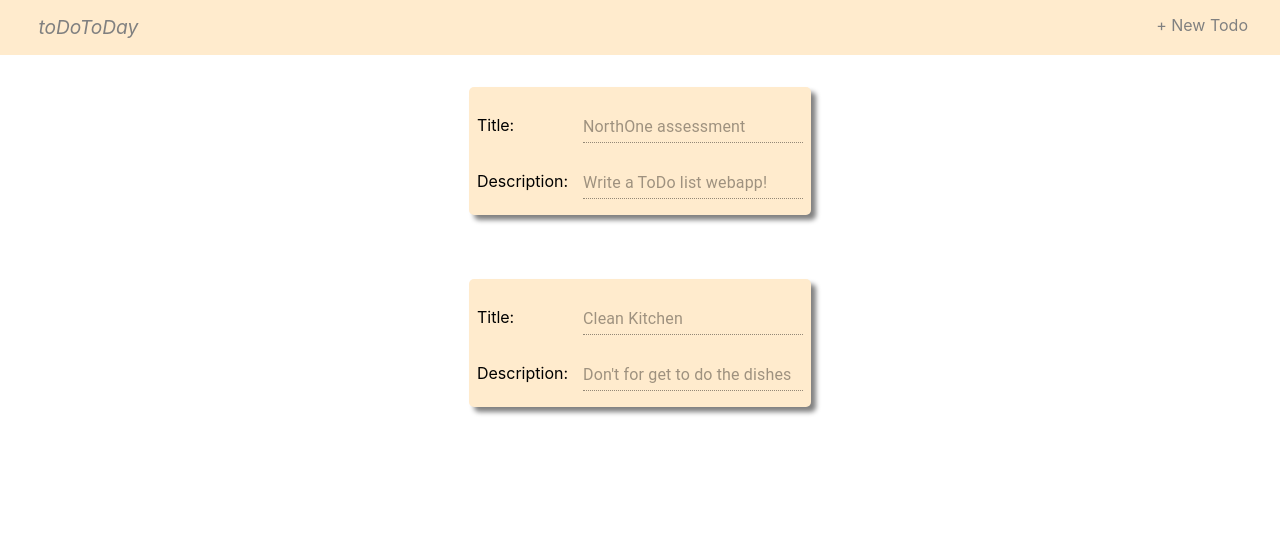
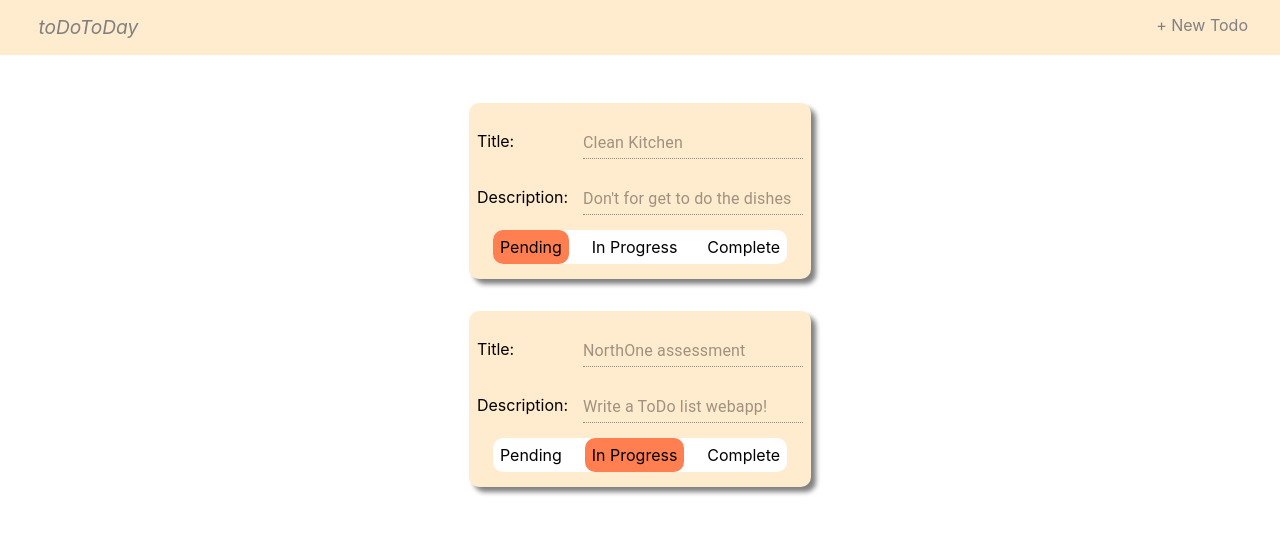
Before and after one commit to ojripley/todoList, a React (Create React App) app in the folder client/: page / in a window 1280 px wide. Shown: the top 534 px of the page. Built offline with nearby package versions, Linux system fonts and the light colour scheme.

Commit message:
fix order of displayed todo cards

```diff
--- a/client/src/App.js
+++ b/client/src/App.js
@@ -1,4 +1,4 @@
-import React, { useState } from 'react';
+import React, { useState, useEffect } from 'react';
 
 import Nav from './components/Nav';
 import Category from './components/Category';
@@ -9,36 +9,47 @@ import './styles/App.scss';
 
 function App() {
 
-  const placeHolderToDos = [
-    {
+  const placeHolderToDos = {
+    1: {
       id: 1,
       title: 'NorthOne assessment',
       description: 'Write a ToDo list webapp!',
       due: 'placeholder',
-      status: 'in progress',
+      status: 'In Progress',
       tags: ['programming']
     },
-    {
+    2: {
       id: 2,
       title: 'Clean Kitchen',
       description: 'Don\'t for get to do the dishes',
       due: 'placeholder',
-      status: 'pending',
+      status: 'Pending',
       tags: ['household']
     }
-  ];
+  };
 
   const [categories, setCategories] = useState([{title: 'cleaning'}, {title: 'work'}]);
 
   const [toDos, setToDos] = useState(placeHolderToDos);
+  const [toDoCount, setToDoCount] = useState(Object.keys(toDos).length);
 
-  const toDoComponents = toDos.map(todo => {
-    return <Todo title={todo.title} description={todo.description}></Todo>;
+  const toDoComponents = Object.keys(toDos).map(key => {
+    // console.log(todo.id);
+    return <Todo
+      title={toDos[key].title}
+      description={toDos[key].description}
+      status={toDos[key].status}
+      ></Todo>;
   });
+
+  useEffect(() => {
+    console.log(toDoComponents);
+    console.log(toDoCount);
+  }, [toDos]);
 
   return (
     <>
-      <Nav setToDos={setToDos} toDos={toDos}></Nav>
+      <Nav setToDos={setToDos} toDos={toDos} toDoCount={toDoCount} setToDoCount={setToDoCount}></Nav>
       <div id={'app'}>
         {toDoComponents}
       </div>
--- a/client/src/components/EditableText.js
+++ b/client/src/components/EditableText.js
@@ -3,12 +3,13 @@ import TextField from "@material-ui/core/TextField";
 
 export default function EditableText(props) {
 
-  const [text, setText] = useState(props.text || '');
+  const [text, setText] = useState(props.text || props.defaultText);
   const [editMode, setEditMode] = useState(false);
   const [mouseOver, setMouseOver] = useState(false);
 
   const handleChange = event => {
     setText(event.target.value);
+    props.setValue(event.target.value);
   };
 
   const handleMouseEnter= () => {
@@ -46,7 +47,6 @@ export default function EditableText(props) {
     }
   };
 
-
   return (
     <div
       onMouseEnter={handleMouseEnter}
--- a/client/src/components/Nav.js
+++ b/client/src/components/Nav.js
@@ -5,15 +5,25 @@ import '../styles/Nav.scss';
 export default function Nav(props) {
 
   const handleNewToDo = () => {
+    const id = props.toDoCount + 1;
+    props.setToDoCount(props.toDoCount + 1);
+
     const newToDo = {
-      id: 0,
+      id: id,
       title: '',
       description: '',
+      status: 'Pending',
       due: '',
       tags: []
     };
 
-    props.setToDos(prev => [...prev, newToDo]);
+    const tempToDos = props.toDos;
+
+    console.log(tempToDos);
+
+    tempToDos[id] = newToDo;
+
+    props.setToDos({...tempToDos});
   }
 
   return(
--- a/client/src/components/Todo.js
+++ b/client/src/components/Todo.js
@@ -1,23 +1,39 @@
-import React, { useState } from 'react';
+import React, { useState, useEffect } from 'react';
 
 import EditableText from './EditableText';
 
 import '../styles/App.scss';
 
 export default function ToDo(props) {
-  const [title, setTitle] = useState(props.title);
+  const [title, setTitle] = useState(props.title || '');
   const [description, setDescription] = useState(props.description || '');
-  const [status, setStatus] = useState('pending');
+  const [status, setStatus] = useState(props.status);
+
+
+  useEffect(() => {
+    console.log(status);
+  }, [status]);
+
+  useEffect(() => {
+    console.log(title);
+    console.log(description);
+  }, [title, description]);
+
 
   return(
-    <div className={'todo'}>
+    <div className={'todo'} id={props.id}>
       <span className={'todo-title'}>
         <text className={'todo-field-label'}>Title:</text>
-        <EditableText className={'todo-title-text'} text={props.title} defaultText={'Enter a title'}></EditableText>
+        <EditableText className={'todo-title-text'} text={title} setValue={setTitle} defaultText={'Enter a title'}></EditableText>
       </span>
       <span className={'todo-description'}>
         <text className={'todo-field-label'}>Description:</text>
-      <EditableText className={'todo-description-text'} text={props.description} defaultText={'Enter a description'}></EditableText>
+        <EditableText className={'todo-description-text'} text={description} setValue={setDescription} defaultText={'Enter a description'}></EditableText>
+      </span>
+      <span className={'todo-status'}>
+        <text className={'todo-status-button'} id={status === 'Pending' ? 'selected' : 'not-selected'} onClick={() => setStatus('Pending')}>Pending</text>
+        <text className={'todo-status-button'} id={status === 'In Progress' ? 'selected' : 'not-selected'} onClick={() => setStatus('In Progress')}>In Progress</text>
+        <text className={'todo-status-button'} id={status === 'Complete' ? 'selected' : 'not-selected'} onClick={() => setStatus('Complete')}>Complete</text>
       </span>
     </div>
   );
--- a/client/src/styles/App.scss
+++ b/client/src/styles/App.scss
@@ -1,15 +1,15 @@
 #app{
   display: flex;
-  flex-direction: column;
+  flex-direction: column-reverse;
   flex-wrap: 1;
   align-items: center;
 
   .todo{
     background-color: blanchedalmond;
-    border-radius: 5px;
+    border-radius: 10px;
     box-shadow: 5px 5px 5px grey;
     padding: 0.5em;
-    margin: 2em;
+    margin: 1em;
 
     .todo-title{
       display: flex;
@@ -20,7 +20,31 @@
     .todo-description{
       display: flex;
       flex-direction: row;
+    }
 
+    .todo-status{
+      margin-right: 1em;
+      margin-left: 1em;
+      display: flex;
+      justify-content: space-between;
+      background-color: white;
+      margin-top: 7px;
+      margin-bottom: 7px;
+      border-radius: 10px;
+
+      #selected{
+        background-color: coral;
+        padding: 7px;
+        border-radius: 10px;
+      }
+
+      #not-selected{
+        padding: 7px;
+      }
+    }
+
+    .todo-status-button:hover{
+      cursor: pointer;
     }
   }
 }
--- a/client/src/styles/Nav.scss
+++ b/client/src/styles/Nav.scss
@@ -5,6 +5,7 @@
   height: 5vh;
   width: 100vw;
   padding-top: 15px;
+  margin-bottom: 2em;
 
   #nav-title{
     color: grey;
```
